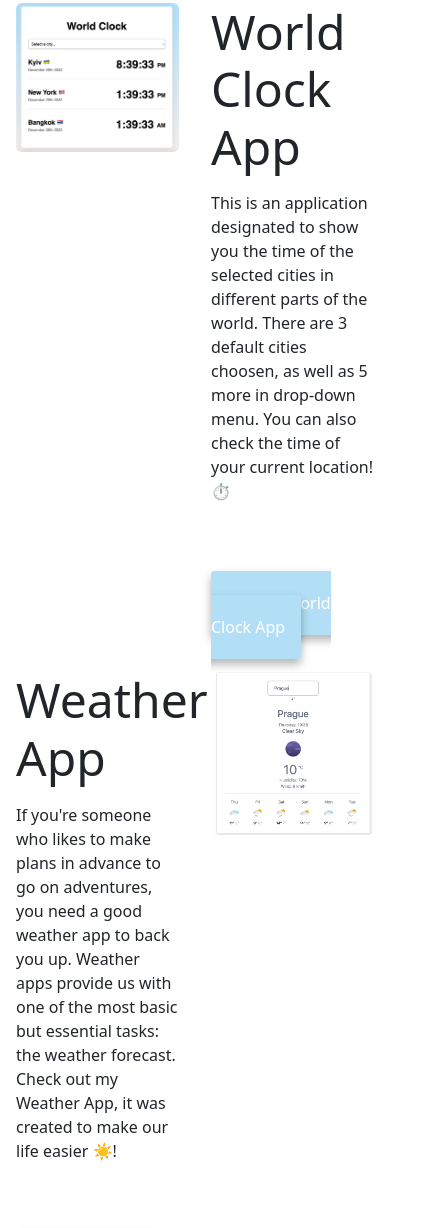
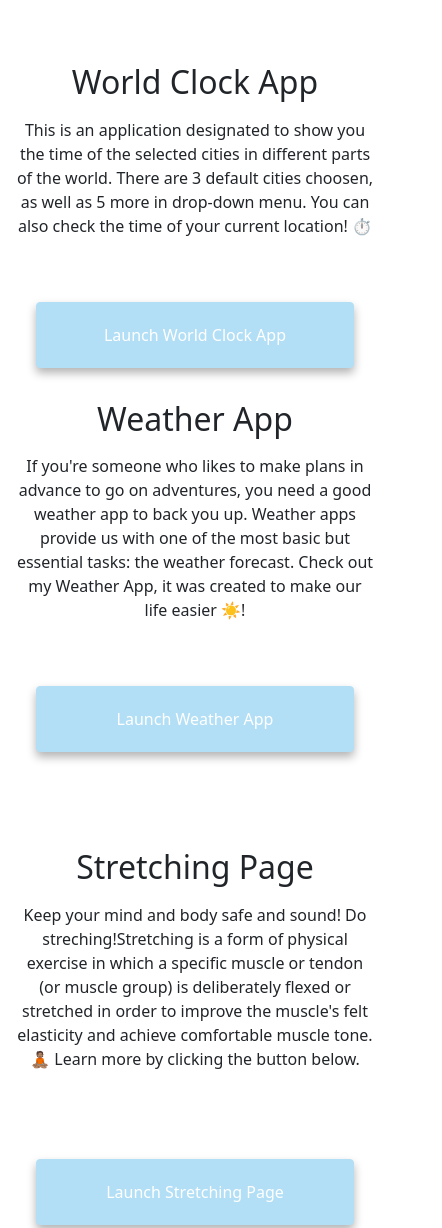
Before and after one commit to karinapasulka/portfolio-multiple-pages-static-web, a plain HTML site: page index.html in a window 390 px wide. Shown: the part 614-1842 px from the top of the page, 442 px wide, since content can reach past the window. Drawn offline with nearby package versions, Linux system fonts and the light colour scheme.

Commit message:
Adding responsive reaction

```diff
--- a/index.html
+++ b/index.html
@@ -4,11 +4,11 @@
     <meta charset="UTF-8" />
     <meta
       name="description"
-      content="This webpage is intended to serve as a portfolio. You can find an information about web-projects created by me, Karina Pasulka | Junior web developer 👩🏽‍💻"
+      content="This webpage is intended to serve as a portfolio. You can find an information about web-projects created by me, Karina Pasulka | Junior front-end developer 👩🏽‍💻"
     />
     <meta http-equiv="X-UA-Compatible" content="IE=edge" />
     <meta name="viewport" content="width=device-width, initial-scale=1.0" />
-    <title>Karina Pasulka | Junior web developer</title>
+    <title>Karina Pasulka | Junior front-end developer</title>
 
     <script
       src="https://cdn.jsdelivr.net/npm/bootstrap@5.3.0-alpha1/dist/js/bootstrap.bundle.min.js"
@@ -66,7 +66,7 @@
       </div>
     </nav>
     <div class="container">
-      <h2>👋🏼 Hi! I am</h2>
+      <h2 class="pt-5">👋🏼 Hi! I am</h2>
       <h1>Karina Pasulka</h1>
       <h3>🇺🇦 Front-end developer, based in Europe</h3>
       <div class="info-section">
@@ -88,16 +88,16 @@
     </div>
     <div class="container">
       <div class="row">
-        <div class="col-6 p-3 mt-4">
+        <div class="col-md-6 p-3 mt-4">
           <img
             src="/images/world_clock.png"
             alt=""
             width="450"
-            class="img-fluid rounded"
+            class="img-fluid rounded project-img"
           />
         </div>
-        <div class="col-6 p-3 text-start mt-4">
-          <h2 class="mb-3 text-start">World Clock App</h2>
+        <div class="col-md-6 p-3 project-info">
+          <h2 class="mb-3">World Clock App</h2>
           <p>
             This is an application designated to show you the time of the
             selected cities in different parts of the world. There are 3 default
@@ -105,7 +105,7 @@
             check the time of your current location! ⏱️
           </p>
           <br />
-          <div class="mt-5">
+          <div class="mt-4">
             <a
               href="https://karinas-world-clock.netlify.app/"
               target="_blank"
@@ -117,8 +117,8 @@
         </div>
       </div>
       <div class="row">
-        <div class="col-6 p-3 text-start">
-          <h2 class="mb-3 text-start">Weather App</h2>
+        <div class="col-md-6 p-3 project-info">
+          <h2 class="mb-3">Weather App</h2>
           <p>
             If you're someone who likes to make plans in advance to go on
             adventures, you need a good weather app to back you up. Weather apps
@@ -127,7 +127,7 @@
             our life easier ☀️!
           </p>
           <br />
-          <div class="mt-5">
+          <div class="mt-4">
             <a
               href="https://effulgent-tartufo-644284.netlify.app/"
               target="_blank"
@@ -138,26 +138,26 @@
             </a>
           </div>
         </div>
-        <div class="col-6 p-3">
+        <div class="col-md-6 p-3">
           <img
             src="/images/weather_app.png"
             alt="Picture of the Weather App"
             width="450"
-            class="img-fluid rounded"
+            class="img-fluid rounded project-img"
           />
         </div>
       </div>
       <div class="row">
-        <div class="col-6 p-3">
+        <div class="col-md-6 p-3">
           <img
             src="/images/streching.png"
             alt="Picture of the Stretching Page"
             width="450"
-            class="img-fluid rounded"
+            class="img-fluid rounded project-img"
           />
         </div>
-        <div class="col-6 p-3 text-start">
-          <h2 class="mb-3 text-start">Stretching Page</h2>
+        <div class="col-md-6 p-3 project-info">
+          <h2 class="mb-3">Stretching Page</h2>
           <p>
             Keep your mind and body safe and sound! Do streching!Stretching is a
             form of physical exercise in which a specific muscle or tendon (or
@@ -166,7 +166,7 @@
             tone. 🧘🏽 Learn more by clicking the button below.
           </p>
           <br />
-          <div class="mt-5">
+          <div class="mt-5 mb-5">
             <a
               href="https://s3.amazonaws.com/shecodesio-production/challenge_submissions/files/001/176/920/original/finalproject.html?1664375457"
               target="_blank"
--- a/src/style.css
+++ b/src/style.css
@@ -87,3 +87,23 @@ h3 {
   margin-right: 20px;
   border: 1px solid var(--primary-color);
 }
+.project-info {
+  text-align: start;
+}
+@media (max-width: 576px) {
+  .project-img {
+    display: none;
+  }
+  .project-info {
+    text-align: center;
+  }
+  h2 {
+    text-align: center;
+    font-size: 32px;
+  }
+  .main-link {
+    display: block;
+    text-align: center;
+    margin: 0 20px;
+  }
+}
```
Also changed, not shown: about.html (+3 -3 lines).
